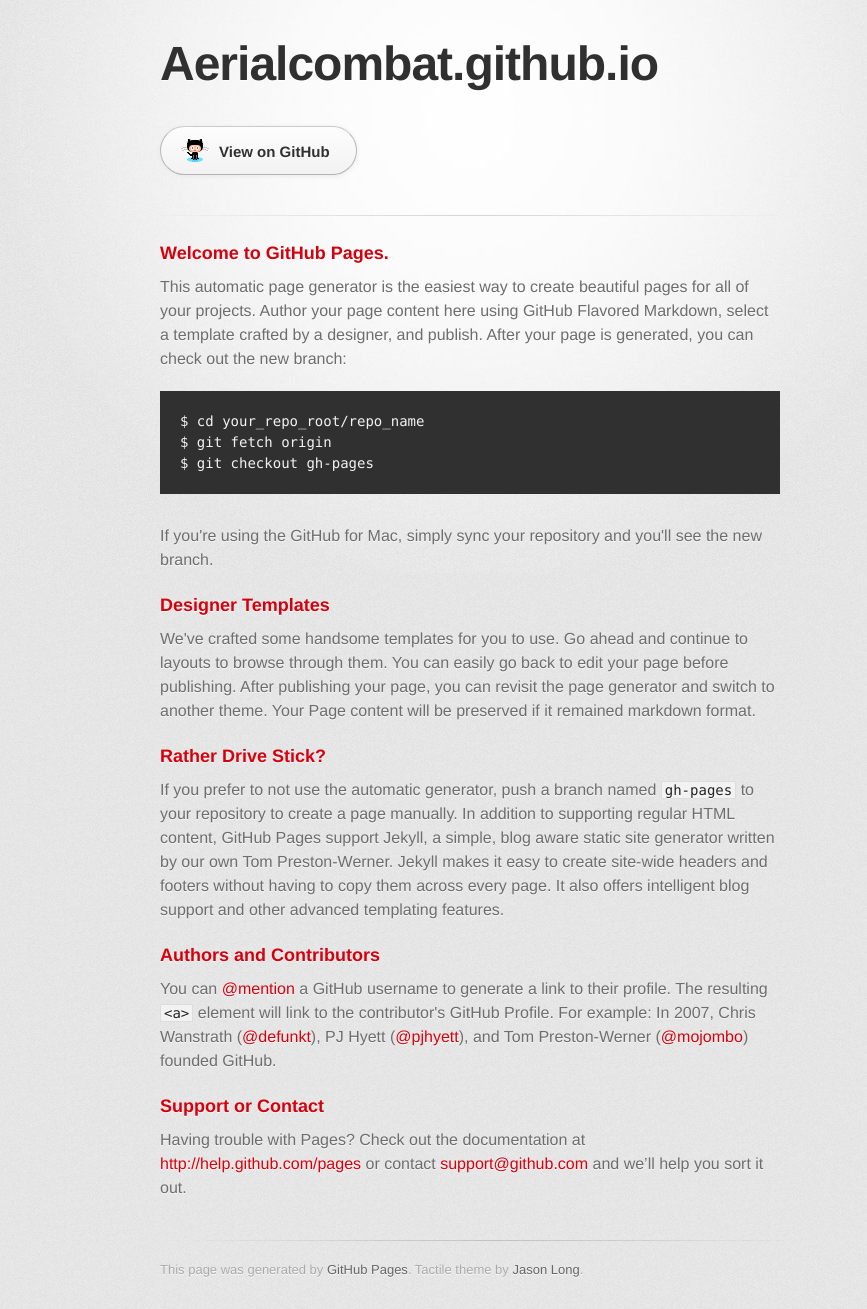
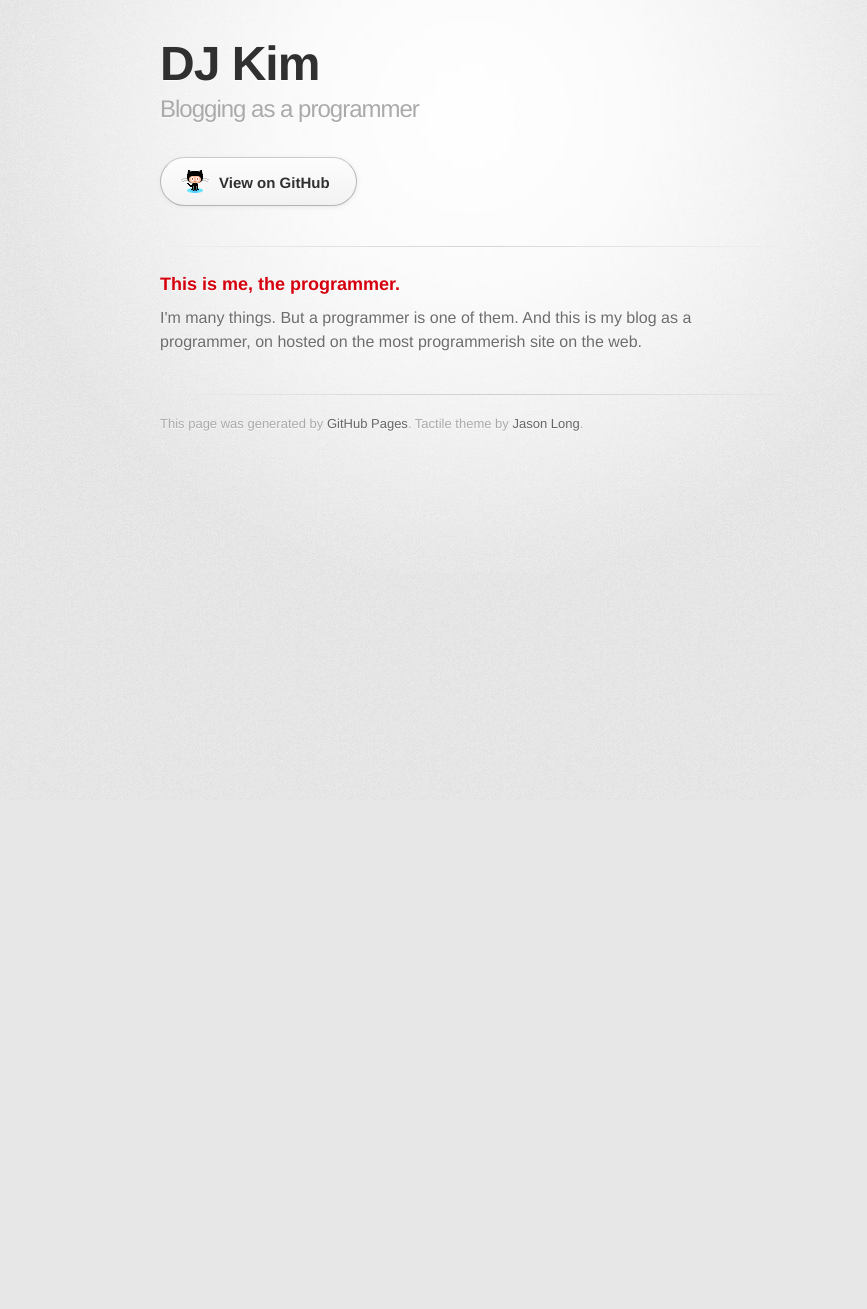
Before and after one commit to aerialcombat/aerialcombat.github.io, a plain HTML site: page index.html in a window 1280 px wide. Shown: the whole page, without its empty margins (170-1037 px from the left). After the commit the page ends 800 px from the top, so only its background shows below. Drawn offline with Linux system fonts and the light colour scheme; a web font is replaced by a local one.

Commit message:
Replace master branch with page content via GitHub

```diff
--- a/index.html
+++ b/index.html
@@ -10,7 +10,7 @@
     <!--[if lt IE 9]>
     <script src="//html5shiv.googlecode.com/svn/trunk/html5.js"></script>
     <![endif]-->
-    <title>Aerialcombat.github.io by aerialcombat</title>
+    <title>DJ Kim by aerialcombat</title>
   </head>
 
   <body>
@@ -18,8 +18,8 @@
       <div class="inner">
 
         <header>
-          <h1>Aerialcombat.github.io</h1>
-          <h2></h2>
+          <h1>DJ Kim</h1>
+          <h2>Blogging as a programmer</h2>
         </header>
 
         <section id="downloads" class="clearfix">
@@ -30,36 +30,9 @@
 
         <section id="main_content">
           <h3>
-<a name="welcome-to-github-pages" class="anchor" href="#welcome-to-github-pages"><span class="octicon octicon-link"></span></a>Welcome to GitHub Pages.</h3>
+<a name="this-is-me-the-programmer" class="anchor" href="#this-is-me-the-programmer"><span class="octicon octicon-link"></span></a>This is me, the programmer.</h3>
 
-<p>This automatic page generator is the easiest way to create beautiful pages for all of your projects. Author your page content here using GitHub Flavored Markdown, select a template crafted by a designer, and publish. After your page is generated, you can check out the new branch:</p>
-
-<pre><code>$ cd your_repo_root/repo_name
-$ git fetch origin
-$ git checkout gh-pages
-</code></pre>
-
-<p>If you're using the GitHub for Mac, simply sync your repository and you'll see the new branch.</p>
-
-<h3>
-<a name="designer-templates" class="anchor" href="#designer-templates"><span class="octicon octicon-link"></span></a>Designer Templates</h3>
-
-<p>We've crafted some handsome templates for you to use. Go ahead and continue to layouts to browse through them. You can easily go back to edit your page before publishing. After publishing your page, you can revisit the page generator and switch to another theme. Your Page content will be preserved if it remained markdown format.</p>
-
-<h3>
-<a name="rather-drive-stick" class="anchor" href="#rather-drive-stick"><span class="octicon octicon-link"></span></a>Rather Drive Stick?</h3>
-
-<p>If you prefer to not use the automatic generator, push a branch named <code>gh-pages</code> to your repository to create a page manually. In addition to supporting regular HTML content, GitHub Pages support Jekyll, a simple, blog aware static site generator written by our own Tom Preston-Werner. Jekyll makes it easy to create site-wide headers and footers without having to copy them across every page. It also offers intelligent blog support and other advanced templating features.</p>
-
-<h3>
-<a name="authors-and-contributors" class="anchor" href="#authors-and-contributors"><span class="octicon octicon-link"></span></a>Authors and Contributors</h3>
-
-<p>You can <a href="https://github.com/blog/821" class="user-mention">@mention</a> a GitHub username to generate a link to their profile. The resulting <code>&lt;a&gt;</code> element will link to the contributor's GitHub Profile. For example: In 2007, Chris Wanstrath (<a href="https://github.com/defunkt" class="user-mention">@defunkt</a>), PJ Hyett (<a href="https://github.com/pjhyett" class="user-mention">@pjhyett</a>), and Tom Preston-Werner (<a href="https://github.com/mojombo" class="user-mention">@mojombo</a>) founded GitHub.</p>
-
-<h3>
-<a name="support-or-contact" class="anchor" href="#support-or-contact"><span class="octicon octicon-link"></span></a>Support or Contact</h3>
-
-<p>Having trouble with Pages? Check out the documentation at <a href="http://help.github.com/pages">http://help.github.com/pages</a> or contact <a href="mailto:support@github.com">support@github.com</a> and we’ll help you sort it out.</p>
+<p>I'm many things. But a programmer is one of them. And this is my blog as a programmer, on hosted on the most programmerish site on the web.</p>
         </section>
 
         <footer>
```
Also changed, not shown: params.json (+1 -1 lines).
